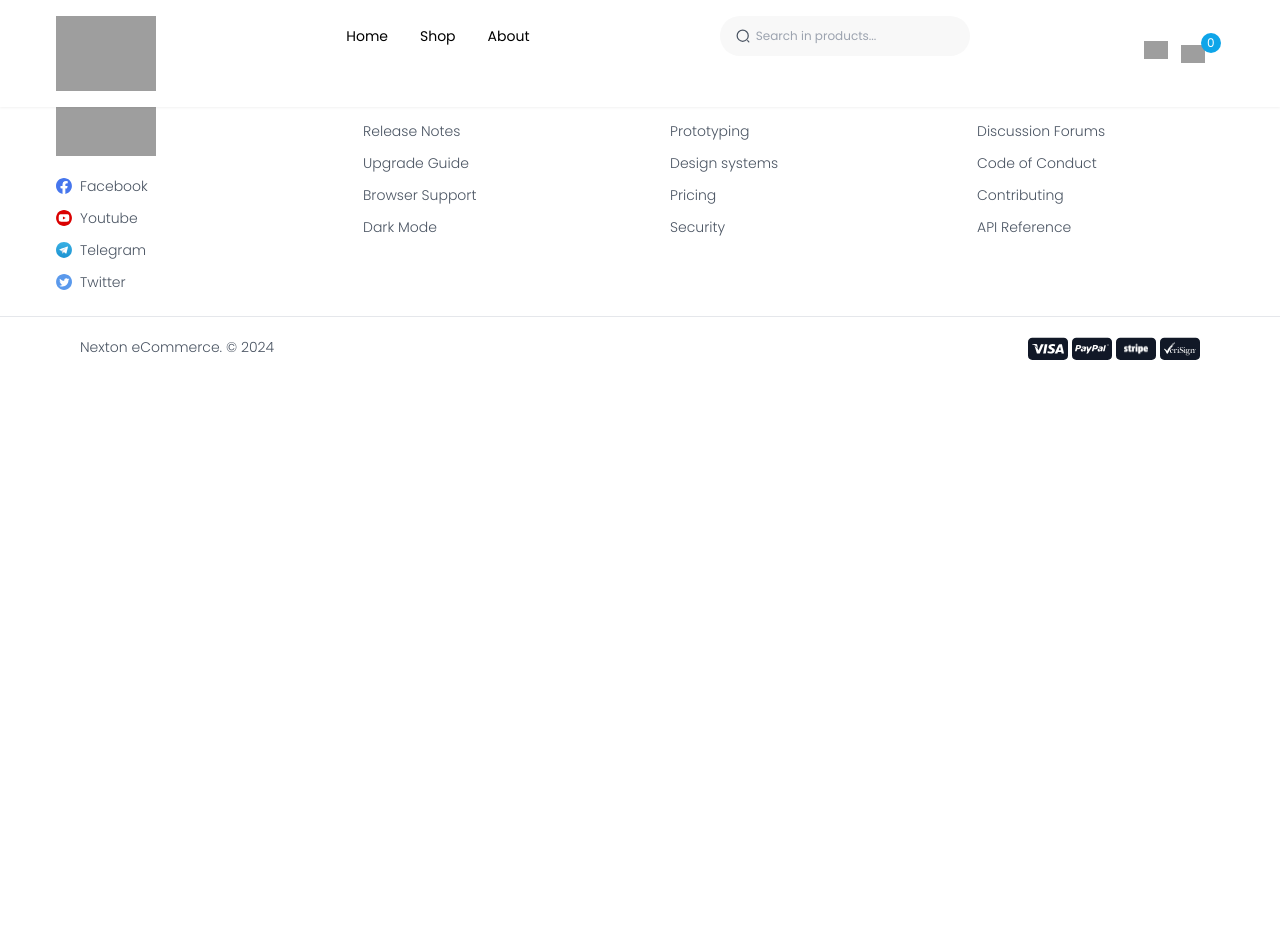
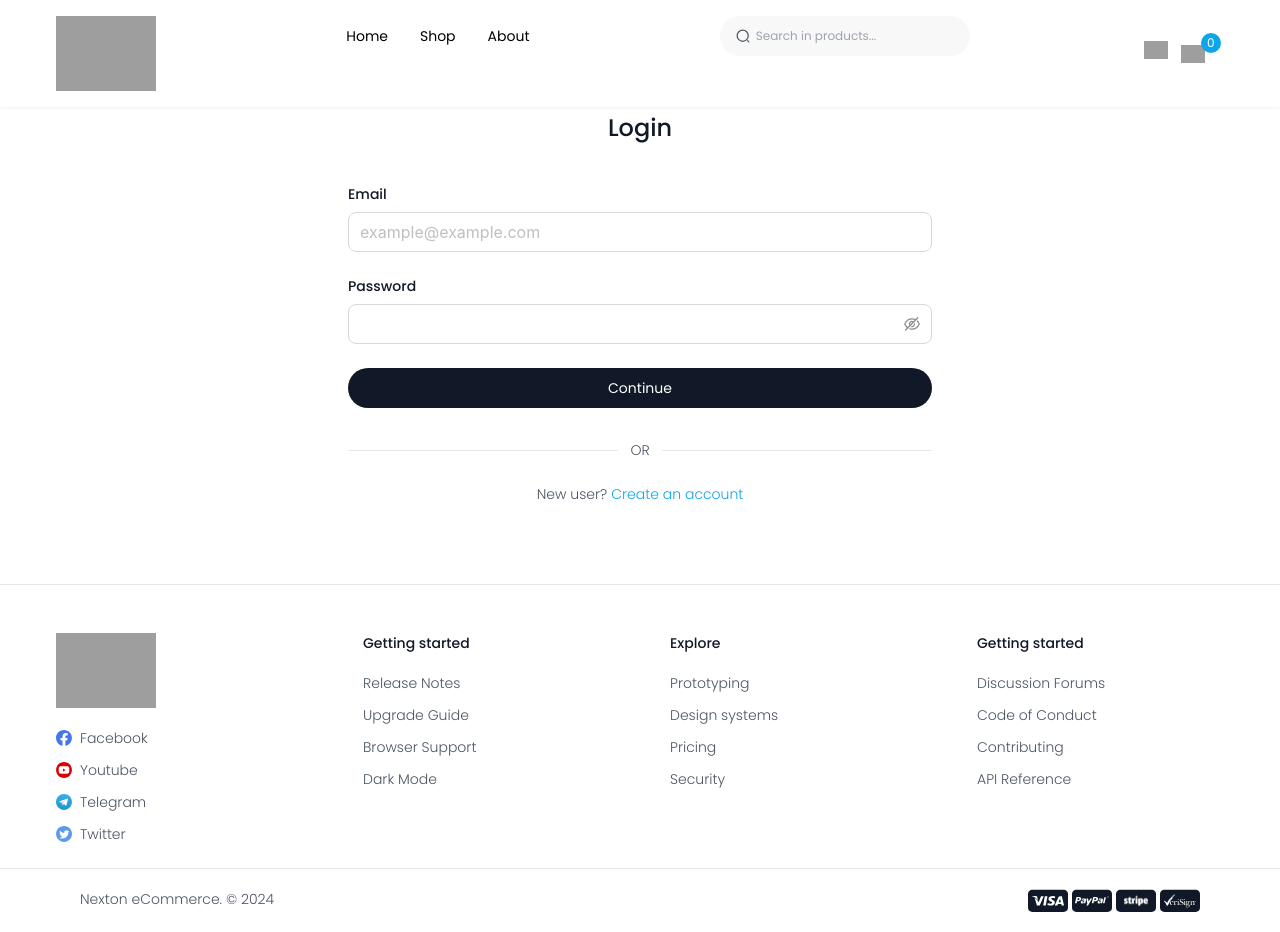
Before and after one commit to BlueDaisy061/nexton-ecommerce, a Next.js app: page /login in a window 1280 px wide. Before the commit the page ends 800 px from the top, so only its background shows below. Built offline with nearby package versions, Linux system fonts and the light colour scheme; grey boxes are pictures that could not be loaded.

Commit message:
feat: implement ui login page

```diff
--- a/src/app/login/page.tsx
+++ b/src/app/login/page.tsx
@@ -1,5 +1,37 @@
+'use client';
+
+import { Input } from 'antd';
+import { PrimaryButton } from '../ui/button';
+import Link from 'next/link';
+
 export default function LoginPage() {
-  return <div>
-    <h2>Login</h2>
-  </div>;
+  return (
+    <div className="pt-[4.5rem] my-10 mx-6 md:flex md:justify-center md:mx-[3.5rem] md:mb-20 lg:mx-[4.5rem]">
+      <div className="md:w-1/2 lg:w-1/3">
+        <h2 className="text-center mb-10">Login</h2>
+        <form action="" className="flex flex-col gap-6">
+          <div>
+            <h5 className="mb-2">Email</h5>
+            <Input size="large" placeholder="example@example.com" />
+          </div>
+          <div>
+            <h5 className="mb-2">Password</h5>
+            <Input.Password size="large" />
+          </div>
+          <PrimaryButton title="Continue" />
+        </form>
+        <div className="flex gap-3 items-center mt-8 mb-6">
+          <hr className="w-full text-border" />
+          <p>OR</p>
+          <hr className="w-full text-border" />
+        </div>
+        <div className="flex gap-1 justify-center">
+          <p>New user?</p>
+          <Link href={'/register'}>
+            <p className="text-vibrant">Create an account</p>
+          </Link>
+        </div>
+      </div>
+    </div>
+  );
 }
```
